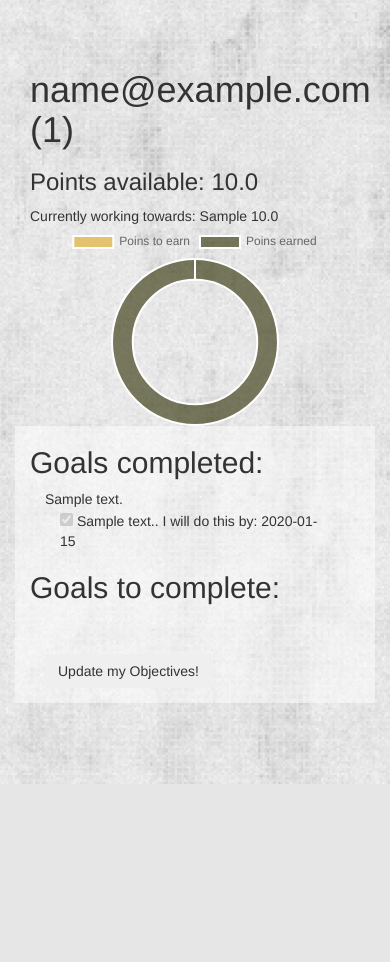
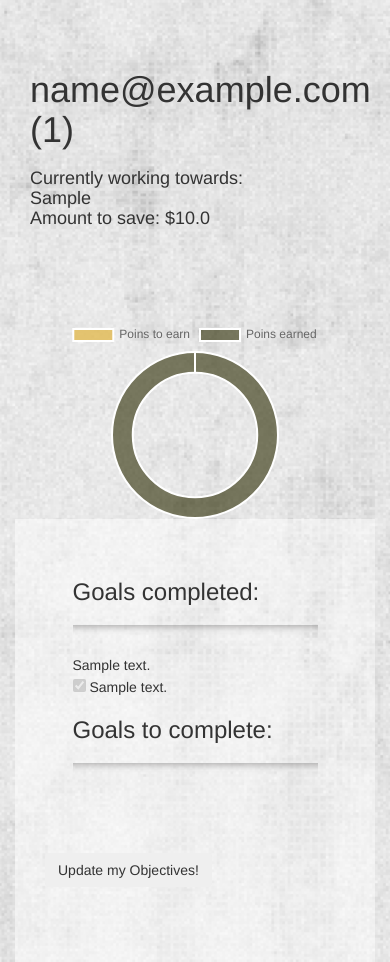
Before and after one commit to that-danya/AccountaBill, a Flask app: page /user/1 in a window 390 px wide. Shown: the part 60-1022 px from the top of the page. Before the commit the page ends 844 px from the top, so only its background shows below. Run offline with Flask 2, Linux system fonts and the light colour scheme; the visitor is signed in with stand-in values (Sample User, id 1); tables that the repository leaves empty hold one stand-in row (values such as "Sample post"); some libraries are stand-ins or nearby versions.

Commit message:
Fixed several bugs caused by adding css/bootstrap jazz.

```diff
--- a/static/css/my-css.css
+++ b/static/css/my-css.css
@@ -93,6 +93,7 @@ html {
     height: 100%;
 }
 
+
 .Absolute-Center {
   width: 75%;
   height: 75%;
@@ -100,6 +101,21 @@ html {
   margin: auto;
   position: absolute;
   top: 0; left: 0; bottom: 0; right: 0;
+}
+
+.bold {
+    font-weight: bold;
+}
+
+hr.style8 {
+    height: 10px;
+    border: 0;
+    box-shadow: 0 10px 10px -10px #8c8b8b inset;
+}
+
+.texture {
+    background-color: rgba(255, 255, 255, 0.5);
+    text-shadow: 2px 2px #000 color: #FFF;
 }
 
 /*CSS for nav bar*/
--- a/static/js/donut.js
+++ b/static/js/donut.js
@@ -2,7 +2,6 @@
 //function makeDoughnut(thing_cost, points) {
 function makeDoughnut(goal_id, data1, data2) {
 // $(document).on('ready', function () {
-
     var options = { // these are default values
         responsive: true,
         cutoutPercentage: 75,
--- a/static/js/user.js
+++ b/static/js/user.js
@@ -22,7 +22,7 @@ document.addEventListener('DOMContentLoaded', function() {
         // loop over goals, create div + append to parent
         for (var goal of goals) {
             // create div to append
-            var goalDiv = $('<div>').attr({'class': 'goal container',
+            var goalDiv = $('<div>').attr({'class': 'goal',
                                   'id': 'goalDiv-' + goal.goal_id,
             });
             var chartDiv = $('<canvas>').attr({'class': 'chart',
@@ -49,35 +49,6 @@ document.addEventListener('DOMContentLoaded', function() {
             var goal_id = objs;
             var points_left = 0;
             var earned_points = 0;
-            // var points_left = ($('#thing_cost').html()) - ($('#points').html());
-            // var earned_points = ($('#points').html();
-            // makeDoughnut(goal_id, earned_points, points_left);
-            // var same = [];
-            // // for (var goal of objs_dict[goal_id]) {
-            //     if (same === []) {
-            //         same = goal.goal_id;
-            //         if (goal.complete === true) {
-            //             earned_points += goal.point_cost;
-            //         } else {
-            //             points_left += goal.point_cost;
-            //         }
-            //     } else if (same === goal.goal_id) {
-            //         if (goal.complete === true) {
-            //             earned_points += goal.point_cost;
-            //         } else if (goal.complete === false) {
-            //             points_left += goal.point_cost;
-            //         }
-            //     } else {
-            //         // makeDoughnut(same, earned_points, points_left);
-            //         if (goal.complete === true) {
-            //             earned_points += goal.point_cost;
-            //         } else if (goal.complete === false) {
-            //             points_left += goal.point_cost;
-            //         }
-            //     }
-
-
-            // } // end for goal of goal_id loop
 
             // name var that gives back objective array
             var obj_array = objs_dict[objs];
@@ -85,7 +56,7 @@ document.addEventListener('DOMContentLoaded', function() {
             for (var item of obj_array) {
 
                 // create elements with corresponding objective id
-                var objDiv = $('<div>').attr({'class': 'objective container',
+                var objDiv = $('<div>').attr({'class': 'objective',
                                               'id': 'objDiv' + item.obj_id});
                 var radio = $('<input>').attr({'type': 'radio',
                                                  'name': 'objRadio',
@@ -106,9 +77,9 @@ document.addEventListener('DOMContentLoaded', function() {
                     objDiv.html(radio);
                 }
                 // append the text of the objective
-                objDiv.append(" " + item.obj_text + ". ");
-                var date = item.due_date;
-                objDiv.append(' I will do this by: ' + date.slice(0,10));
+                objDiv.append(" " + item.obj_text);
+                // var date = item.due_date;
+                // objDiv.append(' I will do this by: ' + date.slice(0,10));
                 // append to the corresponding goaldiv
                 var newDiv = $('#goalDiv-' + goal_id);
                 newDiv.append(objDiv);
@@ -134,7 +105,6 @@ function updateObjective(evt) {
     $.post('/user/obj/update.json',
             formInputs,
             function(result) {
-                console.log(result);
                 alert('Your objective has been updated. Congrats!');
                 // replace radio with checkbox, add to completed class
                 $('form input[type=radio]:checked').replaceWith('<input type="checkbox" class="objective completed" checked disabled>');
@@ -143,7 +113,8 @@ function updateObjective(evt) {
                 // if a goaldiv has no radio buttons, call updateGoal with goal id passed in
                 // removeData(($('#chart' + result.goal_id)));
                 // console.log(($('#chart' + result.goal_id)));
-                aim = parseInt(points) + parseInt(result.point_cost);
+                aim = parseInt(aim) + parseInt(result.point_cost);
+
                 makeDoughnut(result.goal_id, parseInt(aim) - parseInt(points), parseInt(points));
                 if ($('#goalDiv-' + result.goal_id).find(':radio').length === 0) {
                     updateGoal(result.goal_id);
@@ -165,7 +136,6 @@ function updateGoal(goal_id) {
     $.post('/user/goal/update.json',
         formInputs,
         function(result) {
-            console.log(result);
             alert('Congrats, you completed your goal!');
         });
 
--- a/templates/goal.html
+++ b/templates/goal.html
@@ -11,13 +11,13 @@
 
 {% block content %}
 <div class='maindiv container-fluid'>
-<form class="form-horizontal" action='/define_goal' method='POST' id='goal-form'>
+<form class="form-horizontal col-md-8 col-md-offset-2 texture" action='/define_goal' method='POST' id='goal-form'>
 <fieldset>
 
 <!-- Progress Bar -->
 <div class="progress">
-  <div class="progress-bar progress-bar-success progress-bar-striped" role="progressbar"
-  aria-valuenow="50" aria-valuemin="0" aria-valuemax="100" style="width:75%">
+  <div class="progress-bar progress-bar-warning progress-bar-striped active" role="progressbar"
+  aria-valuenow="75" aria-valuemin="0" aria-valuemax="100" style="width:75%"> Completed - 75%
   </div>
 </div>
 
--- a/templates/login_form.html
+++ b/templates/login_form.html
@@ -4,7 +4,7 @@
 
 <br><br>
 
-<form class="form-horizontal" action='login' method='POST'>
+<form class="form-horizontal col-md-8 col-md-offset-2 texture" action='login' method='POST'>
 <fieldset>
 
 <!-- Form Name -->
@@ -33,6 +33,8 @@
   <label class="col-md-4 control-label" for="submit"></label>
   <div class="col-md-4">
     <button id="submit" name="submit" class="btn btn-default">Log me in!</button>
+  <br>
+  <br>
   </div>
 </div>
 
--- a/templates/user.html
+++ b/templates/user.html
@@ -16,12 +16,16 @@
 <div class='maindiv container-fluid'>
   <div id='user-heading'>
     <h1>{{ user.email }} (<span id='user-id'>{{ user.user_id }}</span>)</h1>
-      <h3>Points available: <span id='points'>{{ user.points }}</span><br></h3>
+      <h3 hidden>Points available: <span id='points'>{{ user.points }}</span><br></h3>
   <div>
   <div id='goaltainer' class="row">
-    <div id='current-goal' class="col-xs-12 col-sm-4">
-      <div id='earn-item'>Currently working towards: {{ user.earn_thing }}
-      <span id='thing-cost'>{{ user.thing_cost }}</span></div>
+    <div id='current-goal' class="col-xs-12 col-sm-4 col-sm-offset-1">
+      <div id='earn-item'><h4>Currently working towards: <br> {{ user.earn_thing }}<br>
+      Amount to save: $<span id='thing-cost'>{{ user.thing_cost }}</span></h4></div>
+      <br>
+      <br>
+      <br>
+      <br>
       <!-- <div id='heatmap' name='heatmap'></div> -->
       <div width='200' height='200'>
         <canvas id="myCharts" height="75" width="75"></canvas><script type="text/javascript" src="https://cdnjs.cloudflare.com/ajax/libs/Chart.js/2.6.0/Chart.bundle.js"></script>
@@ -30,22 +34,34 @@
 
     <!-- col 2 -->
     <div class='col-xs-12 col-sm-6' style='background-color: rgba(255, 255, 255, 0.5); text-shadow: 2px 2px #000 color: #FFF;'>
-      <div id='completed-goals'>
-        <h2>Goals completed:</h2>
+     <div >
+      <div id='completed-goals' class='col-xs-10 col-xs-offset-1'>
+        <br>
+        <br>
+        <h3>Goals completed:</h3>
+        <hr class='style8'>
       </div> <!-- END completed-goals DIV-->
 
       <form action='/user' method='POST' id='user-goal-update'>
-      <div id='to-complete-goals'>
-        <h2>Goals to complete:</h2>
+      <div id='to-complete-goals' class='col-xs-10 col-xs-offset-1'>
+        <h3>Goals to complete:</h3>
+        <hr class='style8'>
       </div> <!-- END to-complete-goals DIV-->
+     </div>
       <!-- submit button here -->
       <br>
 
       <div class="form-group">
         <label class="col-md-4 control-label" for="update-objective-button"></label>
         <div class="col-md-4">
+          <br>
+          <br>
           <button id="update-objective-button" name="update-objective-button" class="btn btn-inverse">Update my Objectives!</button>
+          <br>
+          <br>
+          <br>
         </div>
+        <br>
       </div>
       </form>
     </div>
```
Also changed, not shown: templates/carrot.html (+8 -3 lines), templates/register_form.html (+7 -1 lines).
